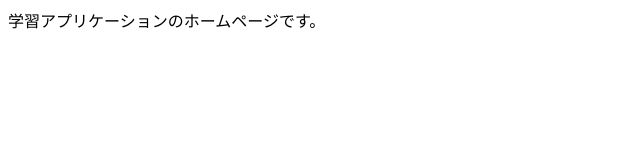
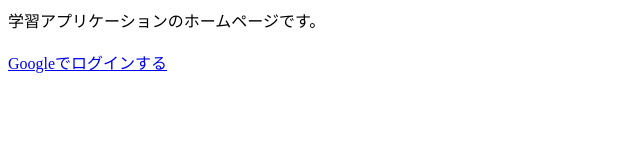
Before and after one commit to dallsuke-biz/dev-google-oauth-js, a plain HTML site: page docs/index.html in a window 1280 px wide. Shown: the whole page, without its empty margins (0-640 px from the left). Drawn offline with Linux system fonts and the light colour scheme.

Commit message:
リンクを作成した。 リダイレクト先のページを作成した。

```diff
--- a/docs/index.html
+++ b/docs/index.html
@@ -1,6 +1,8 @@
 <!DOCTYPE html>
 <head>
 	<body>
-		学習アプリケーションのホームページです。
+		学習アプリケーションのホームページです。<br>
+		<br>
+		<a href="https://www.google.com/">Googleでログインする</a>
 	</body>
 </head>
```
Also changed, not shown: docs/redirect/index.html (added, +6 -0 lines).
